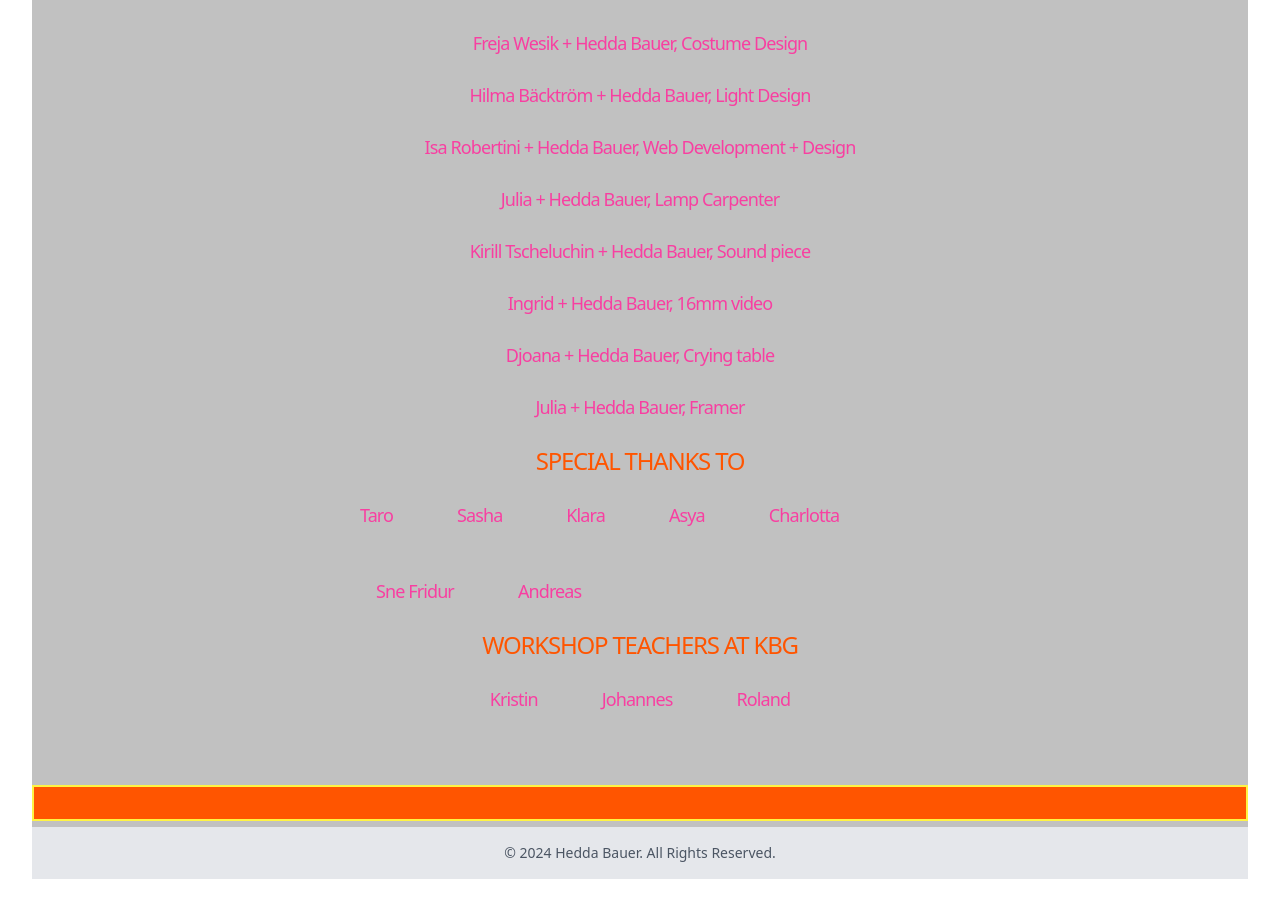
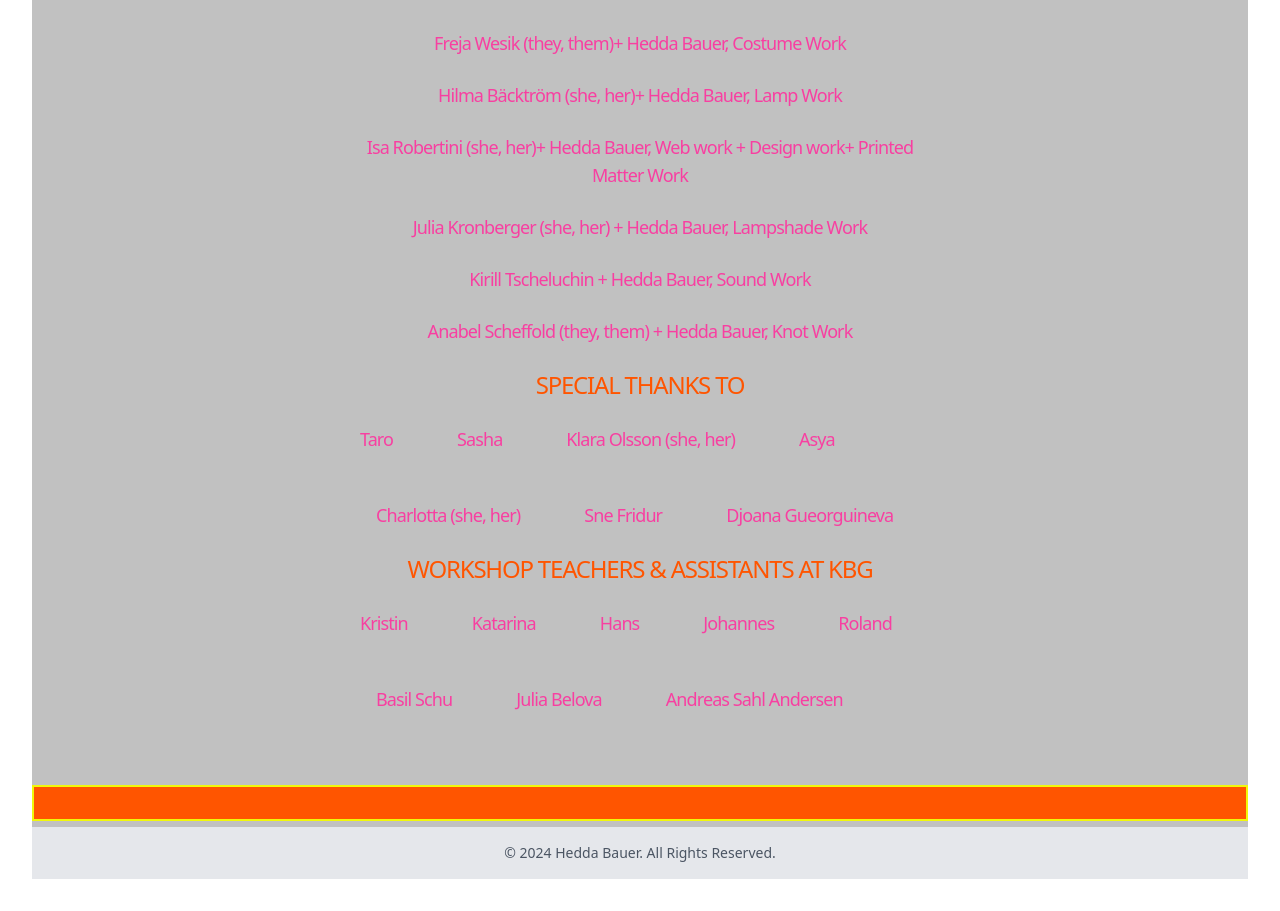
Before and after one commit to isarobertini/belly-belly-bread, a React (Vite) app: page /collaborations in a window 1280 px wide. Shown: the part 623-1534 px from the top of the page. Built offline with nearby package versions, Linux system fonts and the light colour scheme; a web font is replaced by a local one.

Commit message:
changed yellow color and added collabs

```diff
--- a/src/data/CollaborationData.jsx
+++ b/src/data/CollaborationData.jsx
@@ -1,27 +1,38 @@
+//Import this underneath the acts in performance
+export const crew = [
+    { name: "Hedda Bauer (they, them), Performer" },
+    { name: "Freja GØetke (she, her), Light Technician" },
+    { name: "Isa Robertini (she, her), Time Technician" },
+    { name: "Charlotta Öberg (she, her), Costume Technician" },
+    { name: "Kirill Tscheluchin + Sound Technician" },
+];
 
 export const collaborations = [
-    { name: "Freja Wesik + Hedda Bauer, Costume Design" },
-    { name: "Hilma Bäcktröm + Hedda Bauer, Light Design" },
-    { name: "Isa Robertini + Hedda Bauer, Web Development + Design" },
-    { name: "Julia + Hedda Bauer, Lamp Carpenter" },
-    { name: "Kirill Tscheluchin + Hedda Bauer, Sound piece" },
-    { name: "Ingrid + Hedda Bauer, 16mm video" },
-    { name: "Djoana + Hedda Bauer, Crying table" },
-    { name: "Julia + Hedda Bauer, Framer" },
+    { name: "Freja Wesik (they, them)+ Hedda Bauer, Costume Work" },
+    { name: "Hilma Bäcktröm (she, her)+ Hedda Bauer, Lamp Work" },
+    { name: "Isa Robertini (she, her)+ Hedda Bauer, Web work + Design work+ Printed Matter Work" },
+    { name: "Julia Kronberger (she, her) + Hedda Bauer, Lampshade Work" },
+    { name: "Kirill Tscheluchin + Hedda Bauer, Sound Work" },
+    { name: "Anabel Scheffold (they, them) + Hedda Bauer, Knot Work" },
 ];
 
 export const ThanksTo = [
     { name: "Taro" },
     { name: "Sasha" },
-    { name: "Klara" },
+    { name: "Klara Olsson (she, her)" },
     { name: "Asya" },
-    { name: "Charlotta" },
+    { name: "Charlotta (she, her)" },
     { name: "Sne Fridur" },
-    { name: "Andreas" },
+    { name: "Djoana Gueorguineva" },
 ];
 
 export const Kurzbaugergasse = [
     { name: "Kristin" },
+    { name: "Katarina" },
+    { name: "Hans" },
     { name: "Johannes" },
-    { name: "Roland" },
+    { name: "Roland " },
+    { name: "Basil Schu" },
+    { name: "Julia Belova" },
+    { name: "Andreas Sahl Andersen" },
 ];
--- a/src/pages/Collaborations.jsx
+++ b/src/pages/Collaborations.jsx
@@ -35,7 +35,7 @@ export const Collaborations = () => {
                     </Fade>
 
                     {/*collabs */}
-                    <SubHeadingComponent>CREW</SubHeadingComponent>
+                    <SubHeadingComponent>COLLABORATORIAL PIECES IN THE INSTALLATION</SubHeadingComponent>
                     <div className="text-center">
                         {collaborations.map((collaboration, index) => (
                             <div key={index} className="w-full md:w-auto">
@@ -55,7 +55,7 @@ export const Collaborations = () => {
 
                     </div>
                     {/*Kurzbg */}
-                    <SubHeadingComponent>WORKSHOP TEACHERS AT KBG</SubHeadingComponent>
+                    <SubHeadingComponent>WORKSHOP TEACHERS & ASSISTANTS AT KBG</SubHeadingComponent>
                     <div className="text-center lg:text-left lg:flex flex-wrap md:space-x-4 mb-12">
                         {Kurzbaugergasse.map((Kurzbaugergasse, index) => (
                             <div key={index} className="w-full md:w-auto">
--- a/src/pages/Performance.jsx
+++ b/src/pages/Performance.jsx
@@ -7,6 +7,8 @@ import { ButtonComponent } from "../reusableComponents/buttonComponent";
 import { ImageComponent } from "../reusableComponents/imageComponent";
 import { useLocation } from 'react-router-dom';
 import { Footer } from "../reusableComponents/footer";
+import { crew } from "../data/CollaborationData";
+import { ParagraphComponent } from "../reusableComponents/paragraphComponent";
 
 import oneHeading from "../assets/performance/oneHeading.png";
 import twoHeading from "../assets/performance/twoHeading.png";
@@ -71,6 +73,16 @@ export const Performance = () => {
                             )}
                         </div>
                     </Fade>
+                    {/*collabs */}
+                    <SubHeadingComponent>CREW</SubHeadingComponent>
+                    <div className="text-center">
+                        {crew.map((crew, index) => (
+                            <div key={index} className="w-full md:w-auto">
+                                <ParagraphComponent>{crew.name}</ParagraphComponent>
+                            </div>
+                        ))}
+
+                    </div>
                 </div>
             </div >
             <Footer />
--- a/src/reusableComponents/modal.jsx
+++ b/src/reusableComponents/modal.jsx
@@ -26,7 +26,7 @@ export const Modal = ({ isOpen, onClose, children }) => {
         <div className="fixed inset-0 flex items-center justify-center bg-black bg-opacity-75 z-50" onClick={handleClose}>
             <div className="relative">
                 <button
-                    className="absolute top-0 right-0 m-2 text-white text-2xl"
+                    className="absolute top-0 right-0 m-2 text-orange-bright text-2xl"
                     onClick={onClose}
                 >
                     &times;
--- a/tailwind.config.js
+++ b/tailwind.config.js
@@ -14,7 +14,7 @@ export default {
       colors: {
         'pink-light': '#FBACE9',
         'pink-bright': '#F83FA1',
-        'yellow-bright': '#FFF443',
+        'yellow-bright': '#F1F80A',
         'orange-bright': '#FF5500',
         'brown-dark': '#1a0100',
         'brown-light': '#8D5222',
```
